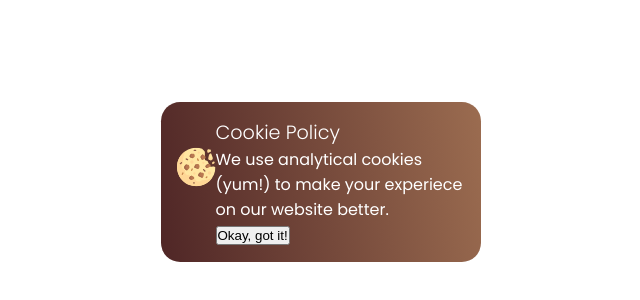
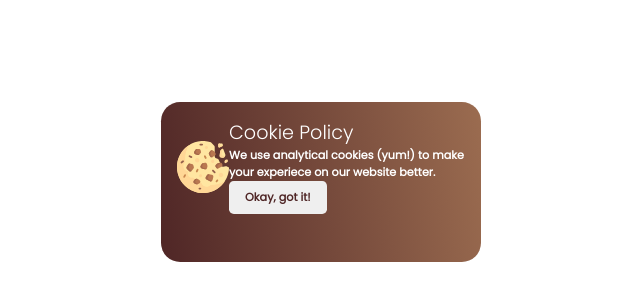
Before and after one commit to mvnulman/cookie-animation, a plain HTML site: page index.html in a window 1280 px wide. Shown: the part 218-518 px from the top of the page, without its empty margins (319-959 px from the left). Drawn offline with Linux system fonts and the light colour scheme.

Commit message:
style: button style added

```diff
--- a/styles.css
+++ b/styles.css
@@ -26,5 +26,16 @@
 }
 
 .cookie-subtitle {
-    font-weight: regular;
+    font-weight: bold;
+    font-size: 0.7rem;
 }
+
+button {
+    border-style: none;
+    padding: 0.5rem 1rem;
+    color: #4f2626;
+    font-family: 'Poppins', sans-serif;
+    font-size: 0.7rem;
+    font-weight: bold;
+    border-radius: 0.3rem;
+}
```
